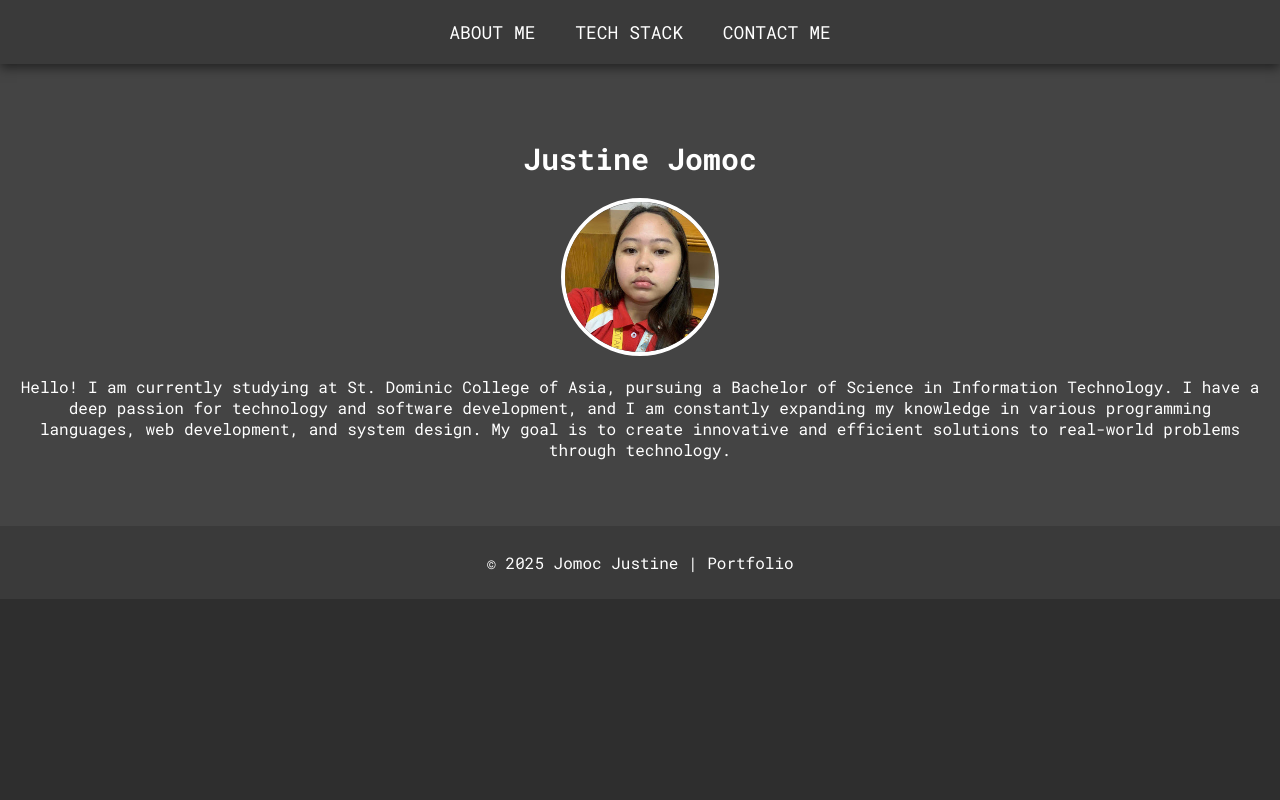
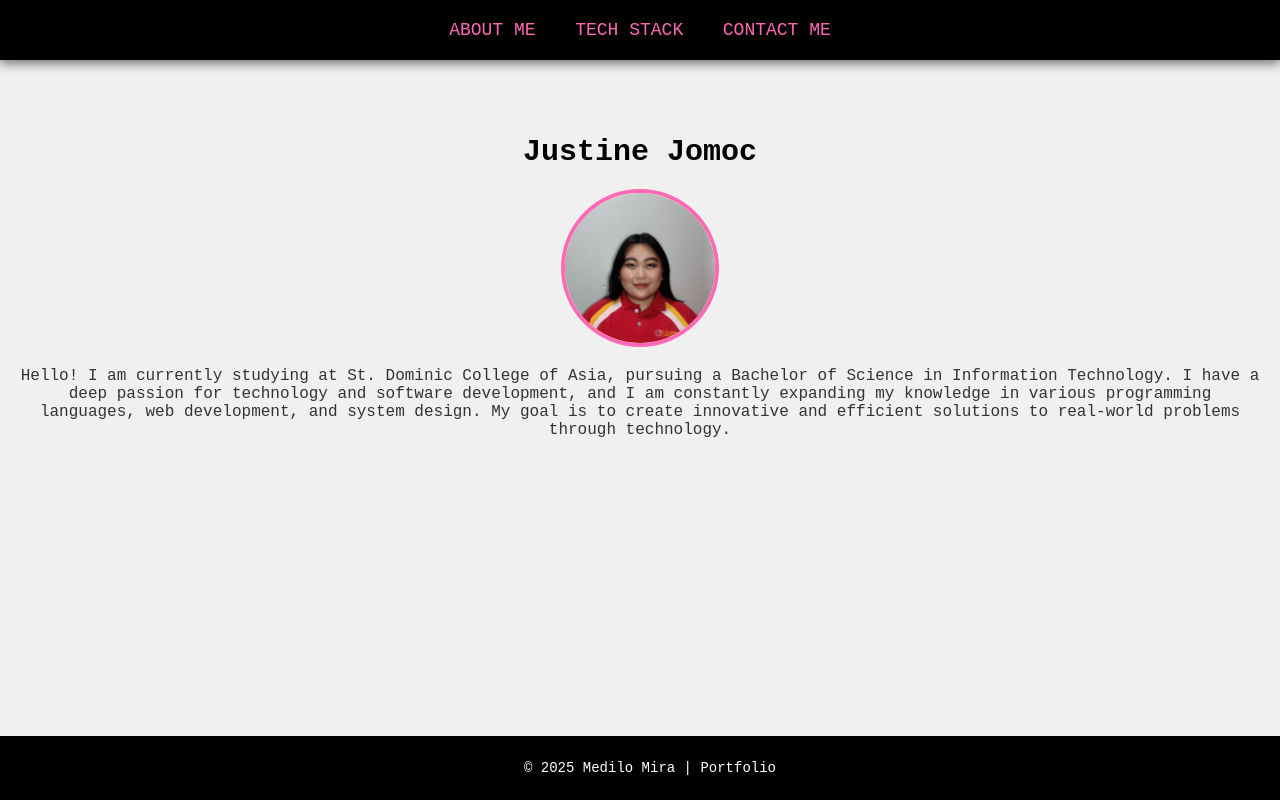
Before and after one commit to mimirara014/portfolio, a plain HTML site: page index.html in a window 1280 px wide. Drawn offline with Linux system fonts and the light colour scheme.

Commit message:
Initial Commit

```diff
--- a/index.html
+++ b/index.html
@@ -17,12 +17,12 @@
 
     <section id="home">
         <h2>Justine Jomoc</h2>
-        <img src="/img/jomoc.jpg" alt="My Profile Picture">
+        <img src="pf.jpg" alt="My Profile Picture">
         <p>Hello! I am currently studying at St. Dominic College of Asia, pursuing a Bachelor of Science in Information Technology. I have a deep passion for technology and software development, and I am constantly expanding my knowledge in various programming languages, web development, and system design. My goal is to create innovative and efficient solutions to real-world problems through technology.</p>
     </section>
 
     <footer>
-        <p>&copy; 2025 Jomoc Justine | Portfolio</p>
+        <p>&copy; 2025 Medilo Mira | Portfolio</p>
     </footer>
 
 </body>
--- a/styles.css
+++ b/styles.css
@@ -1,16 +1,15 @@
-@import url('https://fonts.googleapis.com/css2?family=Roboto+Mono:ital,wght@0,100..700;1,100..700&display=swap');
 
 body {
     font-family: 'Roboto Mono', monospace;
-    background-color: #2e2e2e;
+    background-color: #fff; /* White background */
     margin: 0;
     padding: 0;
-    color: white;
+    color: #333; /* Dark text color for better readability */
 }
 
 nav {
-    background-color: #3a3a3a;
-    padding: 20px 20px;
+    background-color: #000; /* Black background for the nav */
+    padding: 20px;
     text-align: center;
     box-shadow: 0px 4px 10px rgba(0, 0, 0, 0.5);
     position: relative;
@@ -18,7 +17,7 @@ nav {
 }
 
 nav a {
-    color: white;
+    color: #ff69b4; /* Pink color for the links */
     text-decoration: none;
     margin: 0 15px;
     font-size: 18px;
@@ -26,31 +25,32 @@ nav a {
 }
 
 nav a:hover {
-    color: #bbbbbb;
+    color: #ff1493; /* Darker pink on hover */
 }
 
 section {
     padding: 50px 20px;
-    background-color: #444;
-    color: white;
+    background-color: #f0f0f0; /* Light gray background for sections */
+    color: #333; /* Dark text for better readability */
     text-align: center;
 }
 
 h2 {
     font-size: 30px;
     margin-bottom: 20px;
+    color: #000; /* Black text for section headers */
 }
 
 #about-me {
-    background-color: #555;
+    background-color: #ffe0f0; /* Soft pink background for About Me */
 }
 
 #tech-stack {
-    background-color: #666;
+    background-color: #ffccff; /* Light pink background for Tech Stack */
 }
 
 #contact-me {
-    background-color: #555;
+    background-color: #ffe0f0; /* Soft pink background for Contact Me */
 }
 
 #home img {
@@ -60,19 +60,42 @@ h2 {
     height: 150px;
     border-radius: 50%;
     object-fit: cover;
-    border: 4px solid white;
+    border: 4px solid #ff69b4; /* Pink border around profile image */
 }
 
-.intro-text {
-    text-align: center;
-    max-width: 600px;
-    margin: 20px auto;
-    font-size: 16px;
+/* This will make the entire body take at least 100% of the viewport height */
+html, body {
+    height: 100%;
+    margin: 0;
 }
 
+/* Body styling */
+body {
+    font-family: 'Roboto Mono', monospace;
+    background-color: #fff;
+    margin: 0;
+    padding: 0;
+    color: #333;
+    display: flex;
+    flex-direction: column;
+}
+
+/* Other sections in your page */
+section {
+    flex: 1; /* This makes sure the section takes up available space */
+}
+
+/* Footer styling */
 footer {
-    background-color: #3a3a3a;
+    background-color: #000; /* Black footer background */
     text-align: center;
     padding: 10px;
-    color: white;
+    color: #fff; /* White text for footer */
+    position: relative;
+    bottom: 0;
+    width: 100%;
 }
+
+footer p {
+    font-size: 14px;
+}
```
Also changed, not shown: img/jomoc.jpg (deleted), pf.jpg (added).
